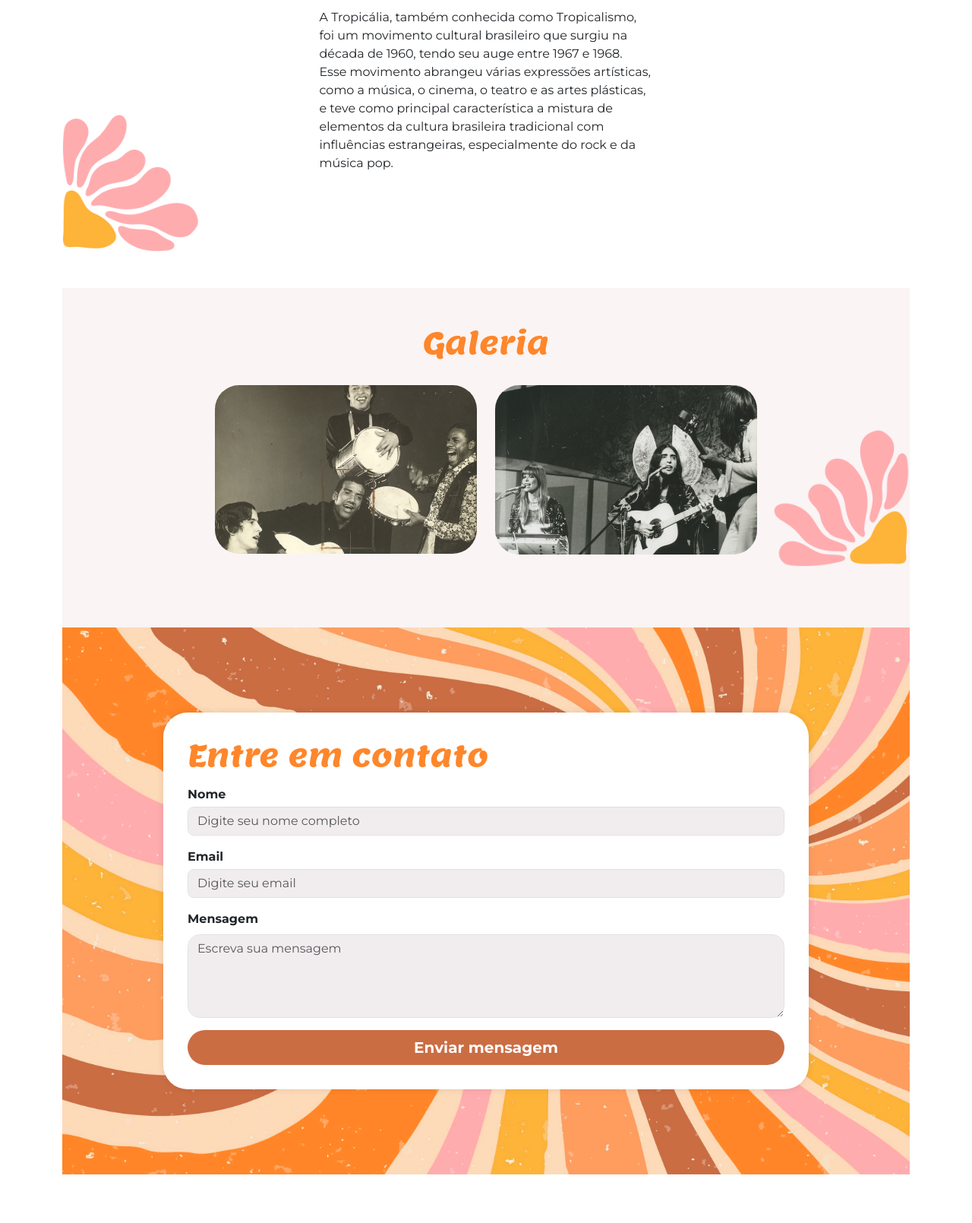
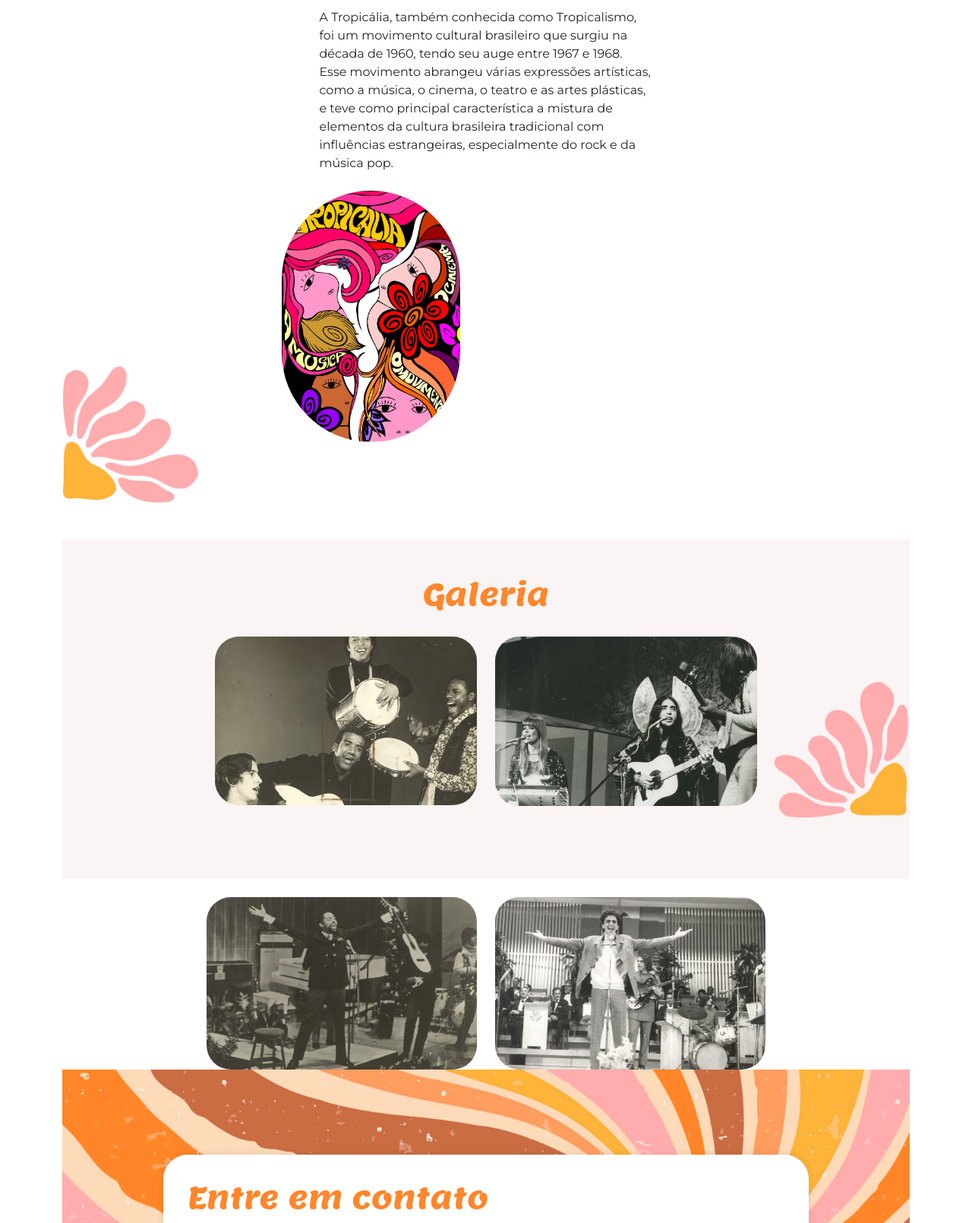
Before and after one commit to MillyMecias/camilly2k25, a plain HTML site: page index.html in a window 1280 px wide. Shown: the part 1190-2800 px from the top of the page at 76% size. Drawn offline with nearby package versions, Linux system fonts and the light colour scheme; a script that the page names is missing.

Commit message:
Add files via upload

```diff
--- a/index.html
+++ b/index.html
@@ -38,7 +38,7 @@
                         class="btn btn-primary btn-lg botao-inicio fw-semibold">Quero
                         conhecer!</a>
                 </div>
-<img src="img/lossy-page1-640px-Os_Mutantes.tif (1).png" alt="a imagem apresenta o grupo musical o mutantes, são 3 pessoas catando em dois microfones" title="os mutantes-cc0 domínio público/acervo arquivo nacional">
+                <img src="img/lossy-page1-640px-Os_Mutantes.tif (1).png" alt="A imagem apresenta o grupo musical Os mutantes, sao tres pessoas cantando em  dois microfones" title="Os mutantes - CC0 Domínio Público / Acervo Arquivo Nacional" class="img-fluid img-inicio">
             </div>
         </section>
 
@@ -51,6 +51,9 @@
                         abrangeu várias expressões artísticas, como a música, o cinema, o teatro e as artes plásticas, e
                         teve como principal característica a mistura de elementos da cultura brasileira tradicional com
                         influências estrangeiras, especialmente do rock e da música pop.</p>
+                        <div class="col-4 d-flex justify-content-center">
+                            <img src="img/image (1).png" class="rounded-pill" width="273" height="331" loading="lazy">
+                        </div>
                 </div>
             </div>
         </section>
@@ -71,7 +74,14 @@
                 </div>
             </div>
         </section>
-
+        <div class="row mt-4  justify-content-md-center">
+            <div class="col-md-4">
+                <img src="img/lossy-page1-640px-Gilberto_Gil_nos_anos_1960.tif.jpg" alt="..." class="img-fluid rounded-5" loading="lazy">
+            </div>
+            <div class="col-md-4">
+                <img src="img/lossy-page1-640px-Caetano_Veloso_no_III_Festival_da_Música_Popular.tif.jpg" alt="..." class="img-fluid rounded-5" loading="lazy">
+            </div>
+        </div>
         <section id="contato">
             <div class="container p-5 d-flex justify-content-center">
                 <div class="col-md-8 col-lg-10 rounded-5 formulario"> <!-- Caixa do formulário com 60% de largura -->
```
